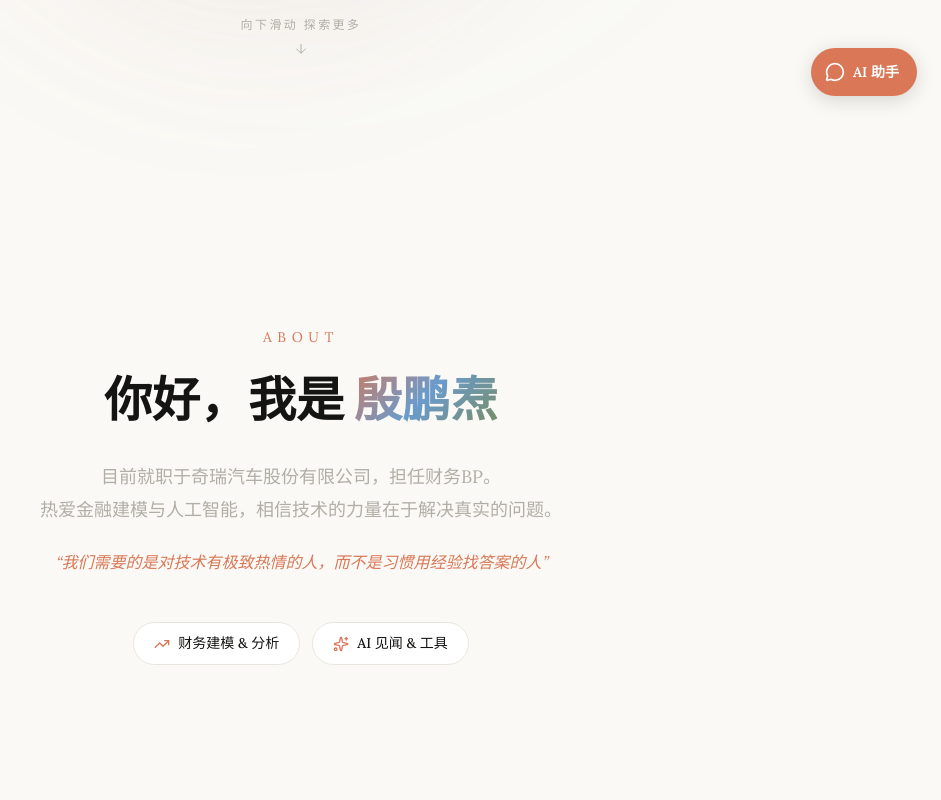
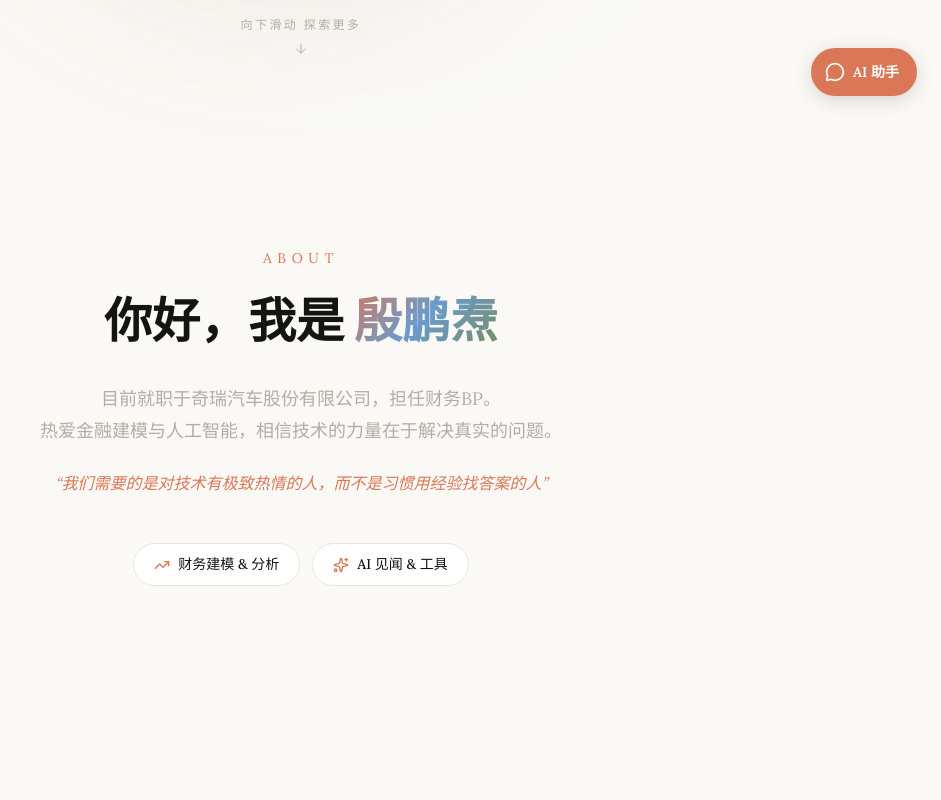
Before and after one commit to yinpengtao2002-ai/yinpengtao2002-ai.github.io, a Next.js app: page / in a window 1280 px wide. Shown: the part 680-1480 px from the top of the page, without its empty margins (339-1280 px from the left). Built offline with nearby package versions, Linux system fonts and the light colour scheme.

Commit message:
fix: align section content to top for more arrow space
Change justifyContent from center to flex-start with top padding,
so content sits higher and the scroll arrow has plenty of room.

https://claude.ai/code/session_018SuUCHNKuQACREyvQ6WBRD

```diff
--- a/src/app/page.tsx
+++ b/src/app/page.tsx
@@ -52,8 +52,8 @@ function FullScreenSection({
         display: "flex",
         flexDirection: "column",
         alignItems: "center",
-        justifyContent: "center",
-        padding: "4rem 2rem 7rem",
+        justifyContent: "flex-start",
+        padding: "8rem 2rem 7rem",
         position: "relative",
       }}
     >
```
